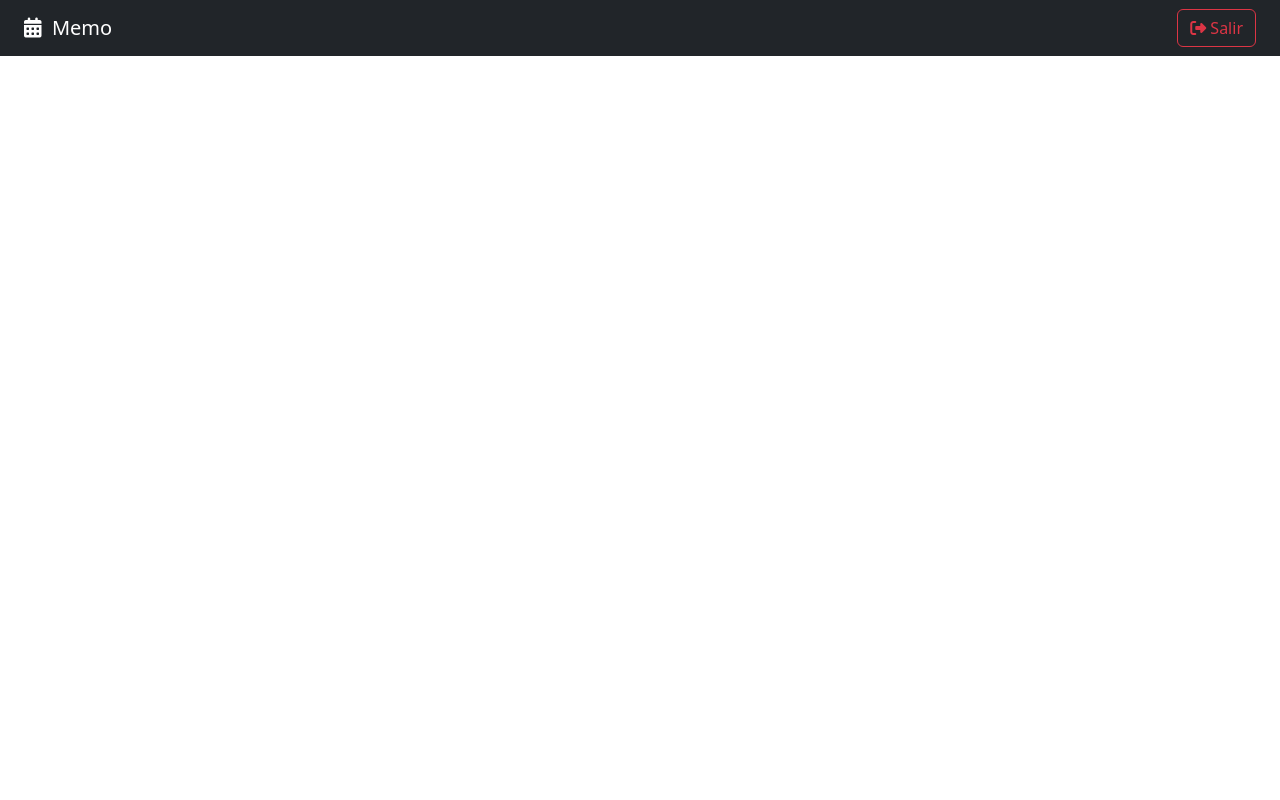
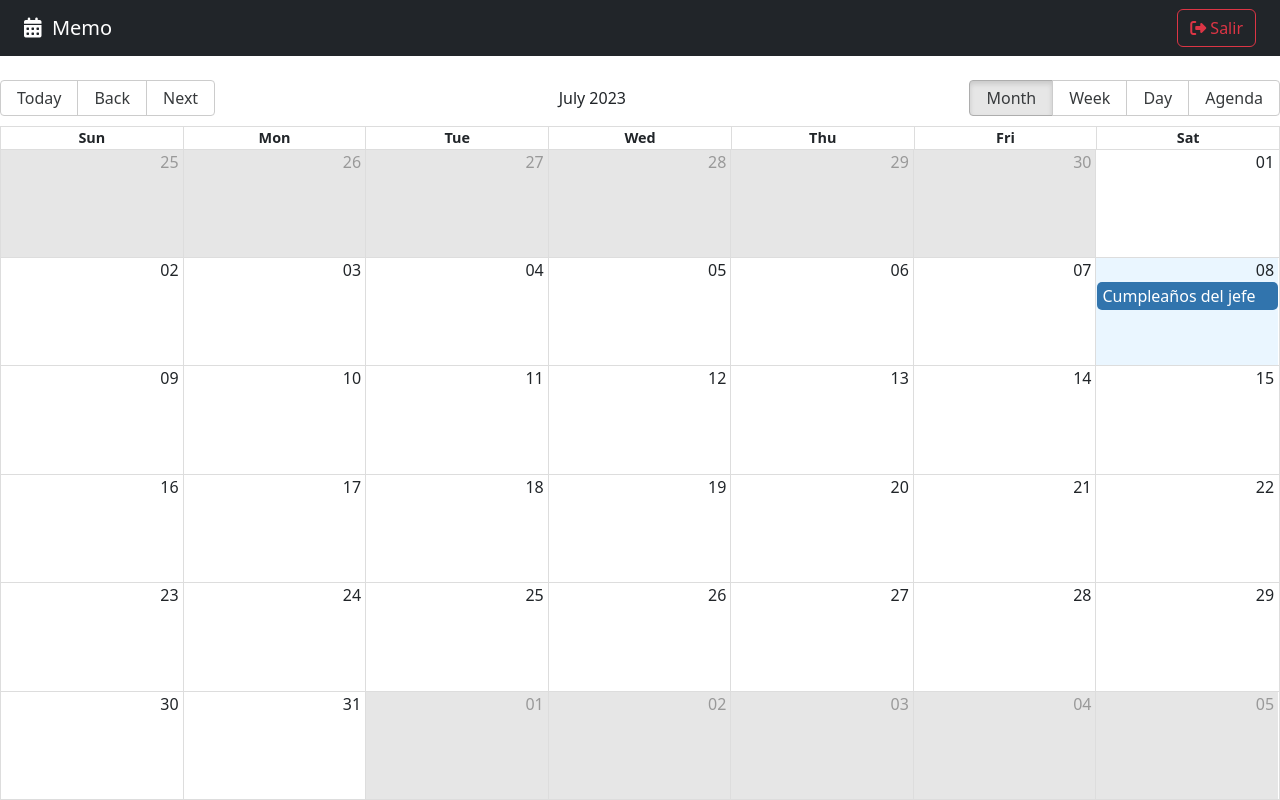
Before and after one commit to MemoSan27/calendar-app, a React (Vite) app: page / in a window 1280 px wide. Built offline with nearby package versions, Linux system fonts and the light colour scheme.

Commit message:
CalendarPage.jsx Paquete calendario implementado en proyecto

```diff
--- a/package.json
+++ b/package.json
@@ -10,7 +10,9 @@
     "preview": "vite preview"
   },
   "dependencies": {
+    "date-fns": "^2.30.0",
     "react": "^18.2.0",
+    "react-big-calendar": "^1.8.1",
     "react-dom": "^18.2.0",
     "react-router-dom": "6"
   },
--- a/src/calendar/pages/CalendarPage.jsx
+++ b/src/calendar/pages/CalendarPage.jsx
@@ -1,10 +1,50 @@
-import { NavBar } from "../components/NavBar"
+import { Calendar, dateFnsLocalizer } from 'react-big-calendar';
+import 'react-big-calendar/lib/css/react-big-calendar.css';
+import enUS from 'date-fns/locale/en-US';
+import { addHours, parse, format, startOfWeek, getDay } from 'date-fns';
+
+import { NavBar } from '../components/NavBar';
 
 
 export const CalendarPage = () => {
+
+  const locales = {
+    'en-US': enUS,
+  };
+
+  const localizer = dateFnsLocalizer({
+    format,
+    parse,
+    startOfWeek,
+    getDay,
+    locales,
+  });
+
+  const events = [{
+    title: 'Cumpleaños del jefe',
+    notes: 'Hay que comprar el pastel',
+    start: new Date(),
+    end: addHours( new Date(), 2),
+    bgColor: '#fafafa',
+    user: {
+      _id: '123',
+      name: 'Memo',
+    }
+  }];
+
   return (
     <>
       <NavBar />
+
+      <Calendar
+        localizer={localizer}
+        events={events}
+        startAccessor="start"
+        endAccessor="end"
+        style={{ height: 'calc( 100vh - 80px' }}
+      />
+
+
     </>
   )
 }
--- a/src/main.jsx
+++ b/src/main.jsx
@@ -4,7 +4,7 @@
 import { CalendarApp } from './CalendarApp.jsx'
 
 ReactDOM.createRoot(document.getElementById('root')).render(
-  <React.StrictMode>
+ // <React.StrictMode>
     <CalendarApp />
-  </React.StrictMode>,
+  //</React.StrictMode>,
 )
```
Also changed, not shown: 1 other file (tests, documents, lock files or other folders).
